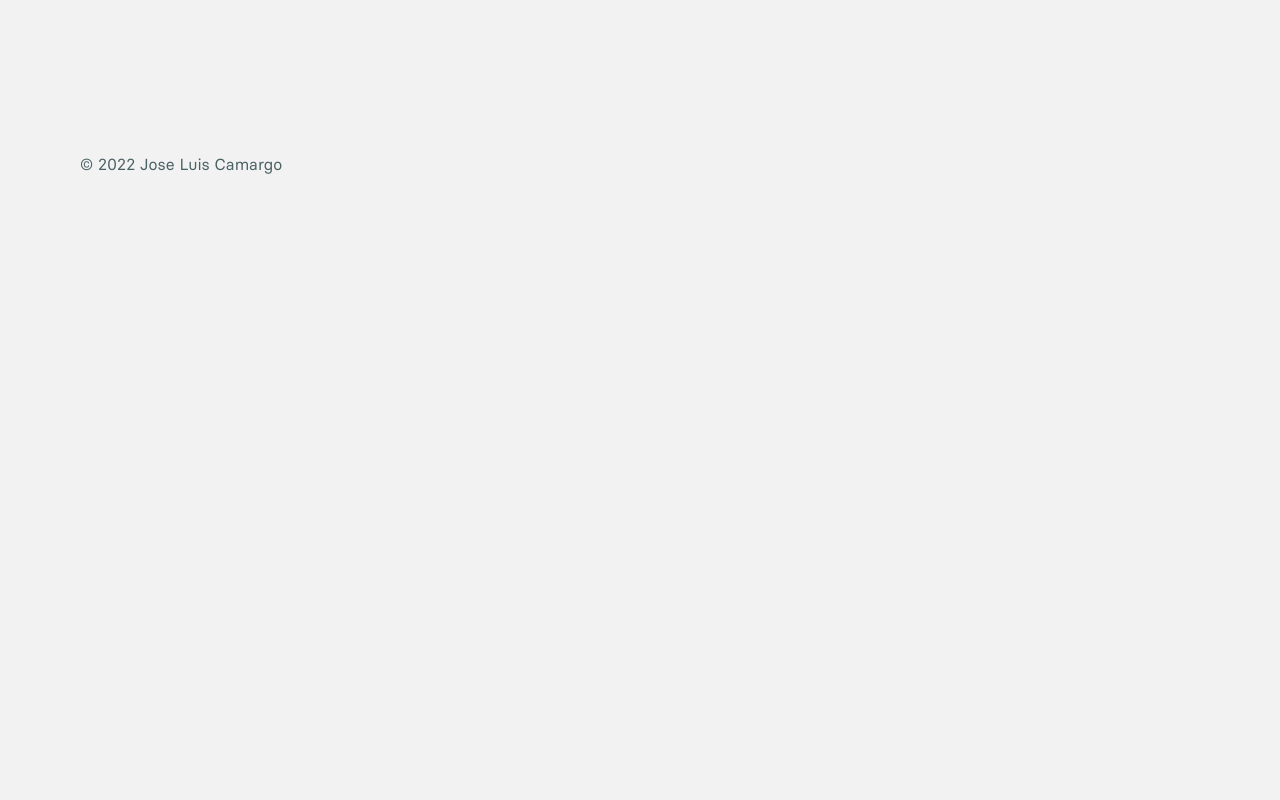
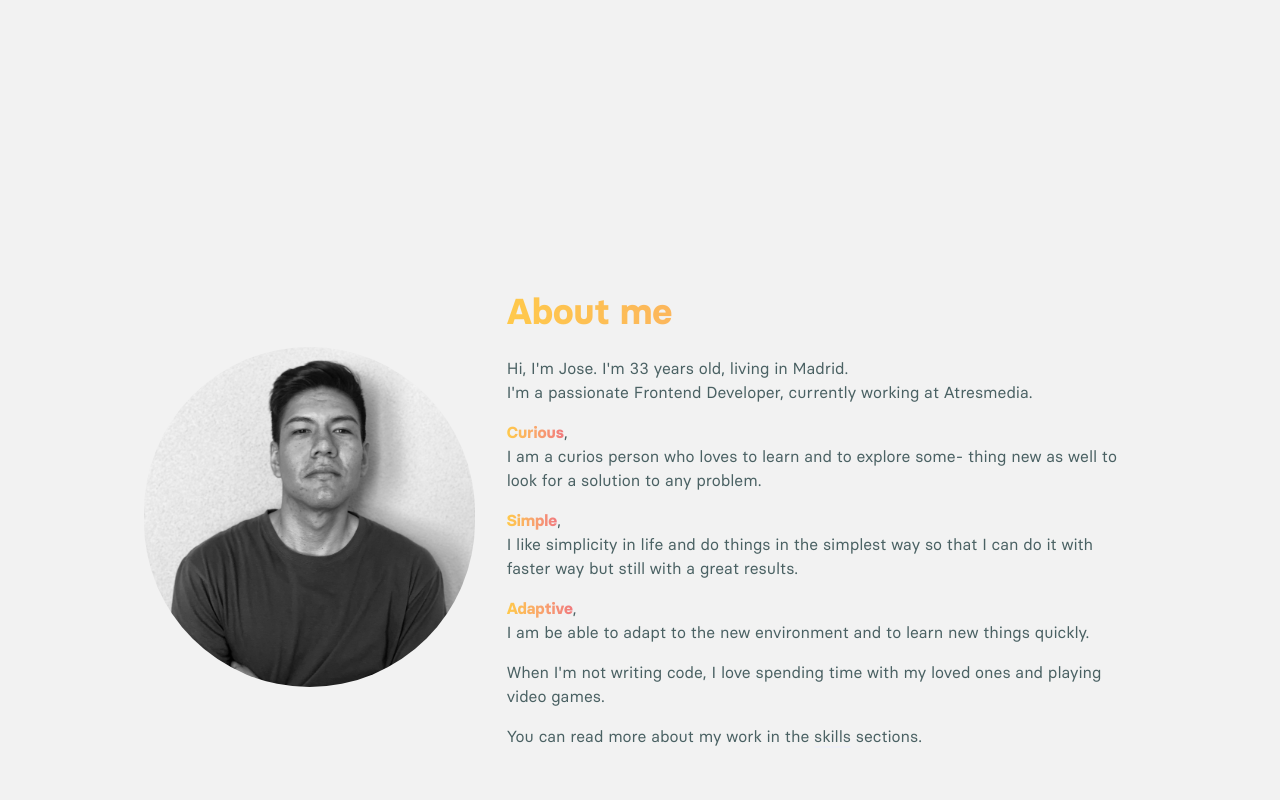
Before and after one commit to TempoJC/tempojc-portfolio, a Next.js app: page / in a window 1280 px wide. Shown: the part 680-1480 px from the top of the page. Before the commit the page ends 888 px from the top, so only its background shows below. Built offline with nearby package versions, Linux system fonts and the light colour scheme.

Commit message:
feat: added about page

```diff
--- /dev/null
+++ b/@types/index.ts
@@ -0,0 +1 @@
+export * from './pages';
--- /dev/null
+++ b/@types/pages.ts
@@ -0,0 +1,5 @@
+import { Ref } from 'react';
+
+export type PageProps = {
+	refNode: Ref<HTMLDivElement>;
+};
--- /dev/null
+++ b/src/pages/about.tsx
@@ -0,0 +1,72 @@
+import { NextPage } from 'next';
+import Image from 'next/image';
+import { Container } from '@/Atoms/Container';
+import me from '@/Public/assets/me.jpeg';
+import { PageProps } from '@/Types/pages';
+
+const AboutPage: NextPage<PageProps> = ({ refNode }) => {
+	const age = Math.floor(
+		(new Date().getTime() - new Date('1988-11-22').getTime()) / 3.15576e10
+	);
+
+	return (
+		<Container ref={refNode} id={'about'}>
+			<div className="flex flex-col mt-20 md:mt-0 lg:mt-0 md:flex-row lg:flex-row">
+				<div className="w-2/3 md:w-1/3 lg:w-1/3 m-auto">
+					<Image
+						className="rounded-full"
+						priority
+						alt="Profile picture"
+						src={me}
+						placeholder="blur"
+						quality={100}
+					/>
+				</div>
+				<div className="w-full my-8 md:w-2/3 lg:w-2/3">
+					<div className="md:ml-8 lg:ml-8">
+						<h1 className="headline mb-6 text-3xl md:text-5xl lg:text-4xl">
+							About me
+						</h1>
+						<p className="mb-4">
+							Hi, I&apos;m Jose. I&apos;m {age} years old, living in Madrid.
+							<br></br>
+							I&apos;m a passionate Frontend Developer, currently working at
+							Atresmedia.
+						</p>
+						<p className="mb-4">
+							<strong className="headline">Curious</strong>, <br></br>I am a
+							curios person who loves to learn and to explore some- thing new as
+							well to look for a solution to any problem.
+						</p>
+						<p className="mb-4">
+							<strong className="headline">Simple</strong>,<br></br>I like
+							simplicity in life and do things in the simplest way so that I can
+							do it with faster way but still with a great results.
+						</p>
+						<p className="mb-4">
+							<strong className="headline">Adaptive</strong>, <br></br>I am be
+							able to adapt to the new environment and to learn new things
+							quickly.
+						</p>
+						<p className="mb-4">
+							When I&apos;m not writing code, I love spending time with my loved
+							ones and playing video games.
+						</p>
+						<p>
+							You can read more about my work in the{' '}
+							<a
+								className="underlined relative border-b-2 border-grey-300 dark:border-grey-700 hover:border-b-0"
+								href="#skills"
+							>
+								skills
+							</a>{' '}
+							sections.
+						</p>
+					</div>
+				</div>
+			</div>
+		</Container>
+	);
+};
+
+export default AboutPage;
--- a/src/pages/index.tsx
+++ b/src/pages/index.tsx
@@ -1,10 +1,13 @@
+import { createRef, useEffect } from 'react';
 import type { NextPage } from 'next';
 import smoothscroll from 'smoothscroll-polyfill';
 import { SeoHead } from '@/Atoms/SeoHead';
-import { useEffect } from 'react';
 import { Hero } from '@/Organisms/Hero';
+import AboutPage from './about';
 
 const Home: NextPage = () => {
+	const aboutRef = createRef<HTMLDivElement>();
+
 	useEffect(() => {
 		smoothscroll.polyfill();
 	}, []);
@@ -16,6 +19,7 @@ const Home: NextPage = () => {
 				description="A Front-End Software Engineer with a focus on JavaScript and React. I have more than 7 years experience working in software engineering."
 			/>
 			<Hero />
+			<AboutPage refNode={aboutRef} />
 		</>
 	);
 };
```
Also changed, not shown: public/assets/me.jpeg (added).
